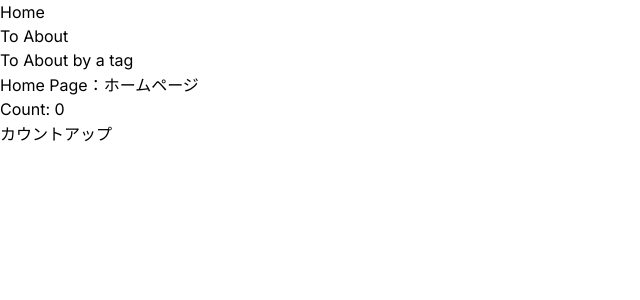
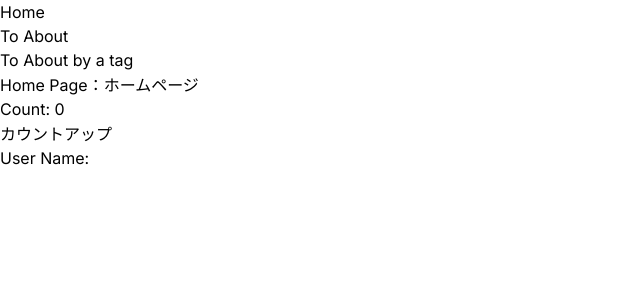
Before and after one commit to TaiseiNemoto/Next_CSR_test, a Next.js app: page / in a window 1280 px wide. Shown: the top 300 px of the page, without its empty margins (0-640 px from the left). Built offline with nearby package versions, Linux system fonts and the light colour scheme; no server answers.

Commit message:
[WIP]UserDisplay：クライアントコンポーネントでデータフェッチのテスト

```diff
--- /dev/null
+++ b/src/app/_component/UserDisplay.tsx
@@ -0,0 +1,54 @@
+'use client';
+
+import { useEffect, useState } from "react";
+
+
+
+interface Usertype {
+  id: number,
+  name: string,
+  username: string,
+  email: string,
+  address: {
+    street: string,
+    suite: string,
+    city: string,
+    zipcode: string,
+    geo: {
+      lat: string,
+      lng: string
+    },
+    phone: string,
+    website: string,
+    company: {
+      name: string,
+      catchPhrase: string,
+      bs: string
+    }
+  }
+}
+
+const UserDisplay = () => {
+  const [userData, setUserData] = useState<Usertype | {}>({})
+
+  useEffect(() => {
+    async function getData() {
+      const res = await fetch('https://jsonplaceholder.typicode.com/users/1/')
+      if (!res.ok) {
+        throw new Error('Failed to fetch data')
+      }
+      return res.json()
+    }
+    const res = getData()
+    console.log(res);
+    setUserData(res);
+  }, [])
+
+  return (
+    <div>
+      <p>User Name: {userData.name}</p>
+    </div>
+  )
+}
+
+export default UserDisplay
--- a/src/app/page.tsx
+++ b/src/app/page.tsx
@@ -1,5 +1,6 @@
 import Link from 'next/link'
 import CountUp from './_component/CountUp'
+import UserDisplay from './_component/UserDisplay'
 
 export default function Home() {
   return (
@@ -12,6 +13,7 @@ export default function Home() {
       <p>Home Page<span className='font-zenkaku'>：ホームページ</span>
       </p>
       <CountUp />
+      <UserDisplay />
     </main>
   )
 }
```
